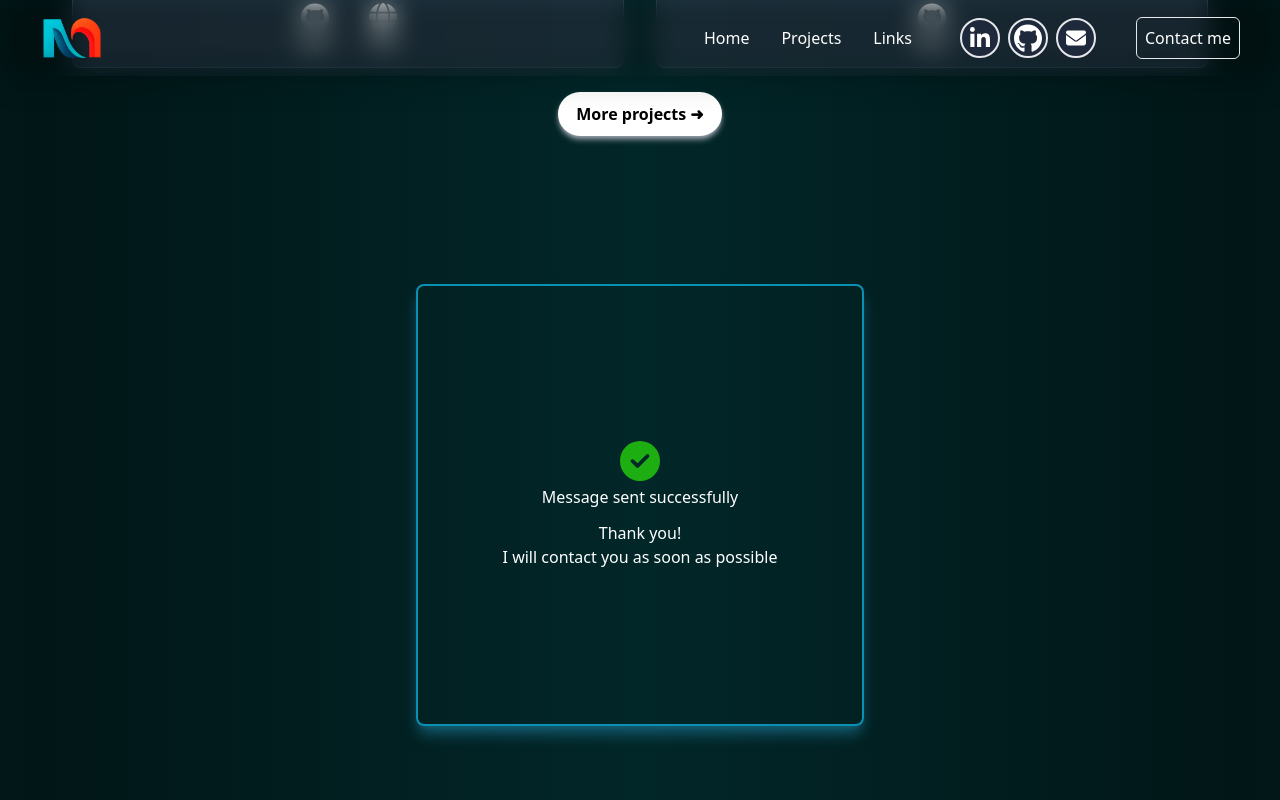
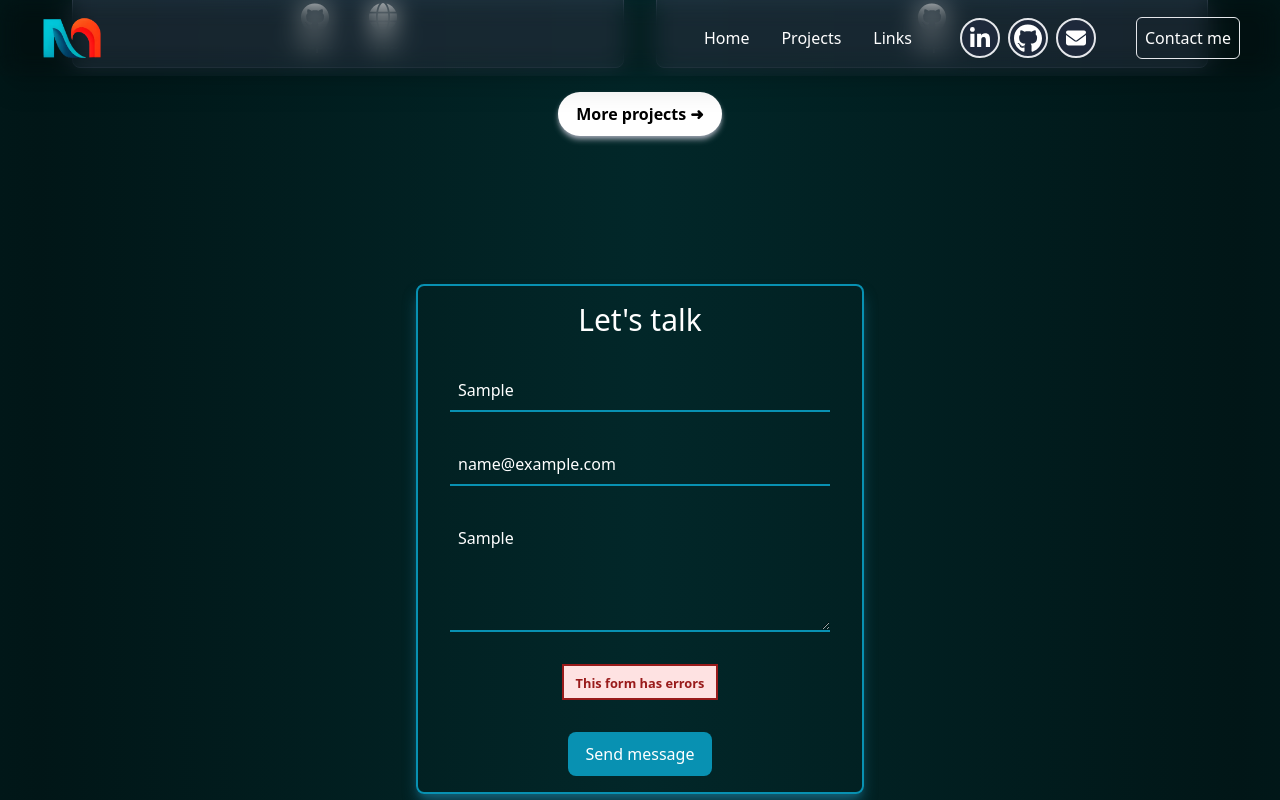
Before and after one commit to manuel-salvador/portfolio, a Next.js app: page / in a window 1280 px wide. Both pictures are taken after typing "Sample", "name@example.com", "Sample" into the empty fields and a click on the button "Send message". Shown: the part 1819-2619 px from the top of the page. Built offline with nearby package versions, Linux system fonts and the light colour scheme; no server answers.

Commit message:
contact updated

```diff
--- a/src/pages/api/contact.ts
+++ b/src/pages/api/contact.ts
@@ -4,6 +4,27 @@ export default function handler(req: NextApiRequest, res: NextApiResponse) {
   if (req.method !== 'POST') return res.status(400).json({ message: 'Bad request' });
 
   const { name, email, message } = JSON.parse(req.body);
+
+  // Validar los campos
+  if (!name || !email || !message) {
+    return res.status(400).json({ message: 'All fields are required' });
+  }
+
+  const nameRegex = /^[a-zA-Z\s]+$/;
+  const emailRegex = /^[^\s@]+@[^\s@]+\.[^\s@]+$/;
+  const messageRegex = /^[a-zA-Z0-9\s!@#$%^&*()_+\-=\[\]{};':"\\|,.<>\/?]+$/;
+
+  if (!nameRegex.test(name)) {
+    return res.status(400).json({ message: 'Invalid name format' });
+  }
+
+  if (!emailRegex.test(email)) {
+    return res.status(400).json({ message: 'Invalid email format' });
+  }
+
+  if (!messageRegex.test(message)) {
+    return res.status(400).json({ message: 'Invalid message format' });
+  }
 
   const data = {
     service_id: process.env.EMAIL_SERVICE_ID,
--- /dev/null
+++ b/src/pages/utils/testContactForm.ts
@@ -0,0 +1,17 @@
+type IFormData = { [k: string]: FormDataEntryValue };
+
+export const testContactForm = (data: IFormData) => {
+  if (!data.name || !data.email || !data.message) {
+    return false;
+  }
+
+  const nameRegex = /^[a-zA-Z\s]+$/;
+  const emailRegex = /^[^\s@]+@[^\s@]+\.[^\s@]+$/;
+  const messageRegex = /^[a-zA-Z0-9\s!@#$%^&*()_+\-=\[\]{};':"\\|,.<>\/?]+$/;
+
+  const name = data.name.toString();
+  const email = data.email.toString();
+  const message = data.message.toString();
+
+  return nameRegex.test(name) && emailRegex.test(email) && messageRegex.test(message);
+};
--- a/src/sections/Contact.tsx
+++ b/src/sections/Contact.tsx
@@ -3,6 +3,7 @@ import { FormEvent, Ref, useRef, useState } from 'react';
 import { useIntersectionObserver } from '@/hooks/useIntersectionObserver';
 import SectionLayout from '@/layouts/SectionLayout';
 import { CheckIcon } from '@/components/Icons';
+import { testContactForm } from '@/pages/utils/testContactForm';
 
 const inputStyle = 'bg-transparent border-b-2 border-cyan-600 outline-none p-2 text-white';
 
@@ -11,12 +12,12 @@ export default function Contact() {
   const divRef = useRef<HTMLDivElement>(null);
   const [loading, setLoading] = useState<boolean>(false);
   const [messageSent, setMessageSent] = useState<boolean>(false);
+  const [invalidData, setInvalidData] = useState(false);
 
   const [ref, entry] = useIntersectionObserver({ root: divRef, threshold: 0.3 });
 
   const handleSubmit = (e: FormEvent) => {
     e.preventDefault();
-    setMessageSent(true);
 
     setLoading(true);
 
@@ -31,6 +32,15 @@ export default function Contact() {
 
     if (_form.current !== null) {
       const data = Object.fromEntries(new FormData(_form.current));
+
+      const isCorrectData = testContactForm(data);
+
+      if (!isCorrectData) {
+        setInvalidData(true);
+        setLoading(false);
+        return;
+      }
+
       fetch('/api/contact', {
         method: 'POST',
         body: JSON.stringify(data),
@@ -38,11 +48,19 @@ export default function Contact() {
         .then((response) => {
           if (response.status === 200) {
             setMessageSent(true);
+          } else {
+            setInvalidData(true);
           }
         })
         .finally(() => {
           setLoading(false);
         });
+    }
+  };
+
+  const handleOnChange = () => {
+    if (invalidData) {
+      setInvalidData(false);
     }
   };
 
@@ -83,6 +101,7 @@ export default function Contact() {
             placeholder="Name"
             autoComplete="off"
             required
+            onChange={handleOnChange}
           />
           <input
             className={inputStyle}
@@ -91,6 +110,7 @@ export default function Contact() {
             placeholder="Email"
             autoComplete="off"
             required
+            onChange={handleOnChange}
           />
           <textarea
             className={inputStyle}
@@ -100,12 +120,13 @@ export default function Contact() {
             placeholder="Message"
             autoComplete="off"
             required
+            onChange={handleOnChange}
           />
-          {loading ? (
+          {loading && !invalidData && (
             <div className="flex justify-center items-center bg-cyan-800 p-2 h-11 w-36 self-center rounded-lg cursor-not-allowed">
               <svg
                 aria-hidden="true"
-                className="w-6 h-6 mr-2 animate-spin dark:text-cyan-900 fill-cyan-600"
+                className="w-6 h-6 animate-spin text-cyan-900 fill-cyan-600"
                 viewBox="0 0 100 101"
                 fill="none"
                 xmlns="http://www.w3.org/2000/svg"
@@ -120,7 +141,15 @@ export default function Contact() {
                 />
               </svg>
             </div>
-          ) : (
+          )}
+
+          {invalidData && !loading && (
+            <div className="bg-red-100 text-red-800 font-bold text-center px-3 py-1 border-2 border-red-800 self-center w-fit">
+              <small>This form has errors</small>
+            </div>
+          )}
+
+          {!loading && (
             <button
               type="submit"
               className="bg-cyan-600 p-2 h-11 w-36 self-center rounded-lg hover:shadow-lg hover:shadow-cyan-700 transition-all"
```
